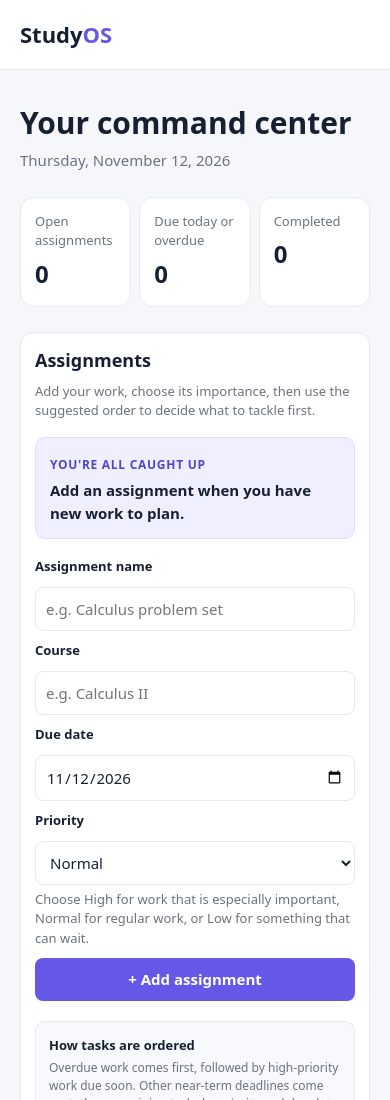
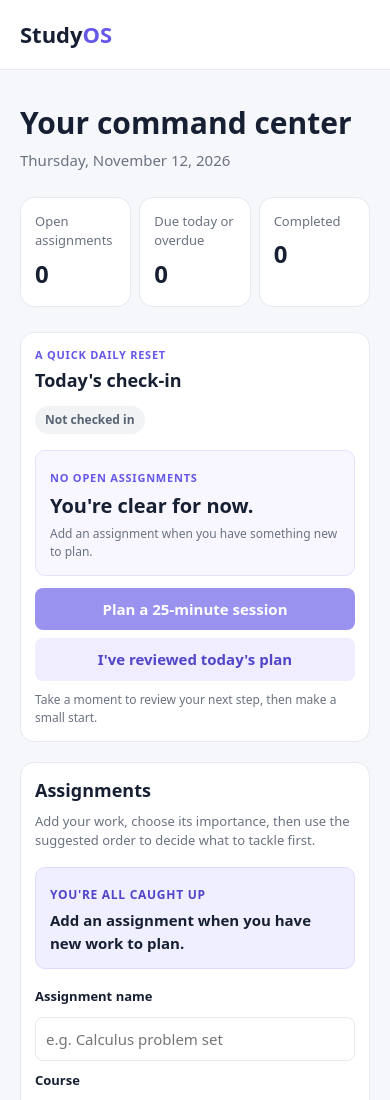
Before and after one commit to GVN8R/studyos, a plain HTML site: page index.html in a window 390 px wide. Shown: the top 1100 px of the page. Drawn offline with Linux system fonts and the light colour scheme.

Commit message:
Added "Today's focus" section

```diff
--- a/index.html
+++ b/index.html
@@ -29,6 +29,22 @@
         <div class="stat-label">Completed</div>
         <div class="stat-number" id="doneCount">0</div>
       </div>
+    </section>
+
+    <section class="card daily-checkin" aria-labelledby="checkinHeading">
+      <div class="checkin-topline">
+        <div>
+          <p class="eyebrow">A QUICK DAILY RESET</p>
+          <h2 id="checkinHeading">Today's check-in</h2>
+        </div>
+        <span id="checkinStatus" class="checkin-status">Not checked in</span>
+      </div>
+      <div id="checkinFocus" class="checkin-focus" aria-live="polite"></div>
+      <div class="checkin-actions">
+        <button type="button" id="planFocusSession">Plan a 25-minute session</button>
+        <button type="button" id="completeCheckin" class="secondary">I've reviewed today's plan</button>
+      </div>
+      <p id="checkinMessage" class="checkin-message" aria-live="polite">A quick look at your next step can make it easier to get started.</p>
     </section>
 
     <div class="layout">
--- a/script.js
+++ b/script.js
@@ -29,6 +29,7 @@ let assignments = read("studyos-assignments").map(a => ({
 }));
 let sessions = read("studyos-sessions");
 let editingAssignmentId = null;
+const checkinStorageKey = "studyos-checkin-date";
 
 $("today").textContent = new Date().toLocaleDateString(undefined, {
   weekday: "long", month: "long", day: "numeric", year: "numeric"
@@ -39,6 +40,52 @@ $("sessionDate").value = localDate(new Date());
 function save() {
   localStorage.setItem("studyos-assignments", JSON.stringify(assignments));
   localStorage.setItem("studyos-sessions", JSON.stringify(sessions));
+}
+
+function getSortedAssignments() {
+  return [...assignments].sort((a, b) => {
+    if (a.done !== b.done) return Number(a.done) - Number(b.done);
+    if (a.done) return a.date.localeCompare(b.date);
+    return compareOpenTasks(a, b);
+  });
+}
+
+function getStartTask() {
+  return getSortedAssignments().find(a => !a.done) || null;
+}
+
+function renderCheckin() {
+  const todayKey = localDate(new Date());
+  const checkedIn = localStorage.getItem(checkinStorageKey) === todayKey;
+  const focus = getStartTask();
+  const focusBox = $("checkinFocus");
+  focusBox.replaceChildren();
+
+  $("checkinStatus").textContent = checkedIn ? "Checked in today" : "Not checked in";
+  $("checkinStatus").classList.toggle("is-complete", checkedIn);
+  $("completeCheckin").textContent = checkedIn ? "Check-in complete" : "I've reviewed today's plan";
+  $("completeCheckin").disabled = checkedIn;
+  $("planFocusSession").disabled = !focus;
+
+  if (focus) {
+    focusBox.append(node("span", "TODAY'S FOCUS", "checkin-label"));
+    focusBox.append(node("h3", focus.title, "checkin-title"));
+    focusBox.append(node("p", focus.course + " · Due " + prettyDate(focus.date), "meta"));
+    const reason = getPriorityReason(focus);
+    const priority = priorityOf(focus);
+    const explanation = reason
+      ? reason + " · " + priority.charAt(0).toUpperCase() + priority.slice(1) + " priority"
+      : priority.charAt(0).toUpperCase() + priority.slice(1) + " priority · selected by your task order";
+    focusBox.append(node("p", explanation, "checkin-reason"));
+  } else {
+    focusBox.append(node("span", "NO OPEN ASSIGNMENTS", "checkin-label"));
+    focusBox.append(node("h3", "You're clear for now.", "checkin-title"));
+    focusBox.append(node("p", "Add an assignment when you have something new to plan.", "meta"));
+  }
+
+  $("checkinMessage").textContent = checkedIn
+    ? "Your plan has been reviewed for today. You can update it any time your priorities change."
+    : "Take a moment to review your next step, then make a small start.";
 }
 
 function node(tag, text, className) {
@@ -170,11 +217,7 @@ function render() {
   const list = $("assignments");
   list.replaceChildren();
 
-  const sorted = [...assignments].sort((a, b) => {
-    if (a.done !== b.done) return Number(a.done) - Number(b.done);
-    if (a.done) return a.date.localeCompare(b.date);
-    return compareOpenTasks(a, b);
-  });
+  const sorted = getSortedAssignments();
 
   const nextTask = $("nextTask");
   nextTask.replaceChildren();
@@ -269,6 +312,8 @@ function render() {
     box.append(remove);
     sessionList.append(box);
   });
+
+  renderCheckin();
 }
 
 $("assignmentForm").addEventListener("submit", e => {
@@ -325,4 +370,24 @@ $("sessionForm").addEventListener("submit", e => {
   render();
 });
 
+$("planFocusSession").addEventListener("click", () => {
+  const focus = getStartTask();
+  if (!focus) return;
+
+  sessions.push({
+    id: crypto.randomUUID(),
+    title: "Work on: " + focus.title,
+    date: localDate(new Date()),
+    minutes: 25
+  });
+  save();
+  render();
+  $("sessionForm").scrollIntoView({ behavior: "smooth", block: "center" });
+});
+
+$("completeCheckin").addEventListener("click", () => {
+  localStorage.setItem(checkinStorageKey, localDate(new Date()));
+  renderCheckin();
+});
+
 render();
--- a/style.css
+++ b/style.css
@@ -63,6 +63,21 @@ h2 { font-size: 18px; margin: 0 0 16px; }
 }
 .next-task strong { color: #5145c9; font-size: 12px; letter-spacing: .06em; }
 .next-task > div:nth-child(2) { font-weight: 700; margin-top: 5px; }
+
+.daily-checkin { margin: 0 0 20px; }
+.checkin-topline { display: flex; align-items: center; justify-content: space-between; gap: 12px; }
+.checkin-topline h2 { margin: 0; }
+.eyebrow, .checkin-label { color: var(--accent); font-size: 11px; font-weight: 800; letter-spacing: .07em; margin: 0 0 4px; }
+.checkin-status { display: inline-flex; align-items: center; border-radius: 20px; padding: 5px 10px; background: #f1f3f5; color: #596273; font-size: 12px; font-weight: 650; white-space: nowrap; }
+.checkin-status.is-complete { background: #e8f6ef; color: #176b49; }
+.checkin-focus { margin: 16px 0 12px; padding: 14px; background: #f8f7ff; border: 1px solid #e5e2ff; border-radius: 10px; }
+.checkin-title { font-size: 20px; margin: 3px 0 0; overflow-wrap: anywhere; }
+.checkin-focus .meta { margin: 4px 0 0; }
+.checkin-reason { color: #5145c9; font-size: 12px; font-weight: 650; margin: 7px 0 0; }
+.checkin-actions { display: flex; flex-wrap: wrap; gap: 8px; }
+.checkin-actions button:disabled { cursor: default; opacity: .65; }
+.checkin-message { color: var(--muted); font-size: 12px; margin: 10px 0 0; }
+
 .sort-explanation {
   background: #f8f9fc;
   border: 1px solid var(--border);
@@ -181,6 +196,9 @@ footer { text-align: center; padding: 30px 15px; color: var(--muted); font-size:
   .card { padding: 14px; }
   .stat-number { font-size: 24px; }
   header small { display: none; }
+  .checkin-topline { align-items: flex-start; flex-direction: column; }
+  .checkin-actions { flex-direction: column; }
+  .checkin-actions button { width: 100%; }
   .item { flex-wrap: wrap; }
   .item-actions { margin-left: 28px; }
 }
```
